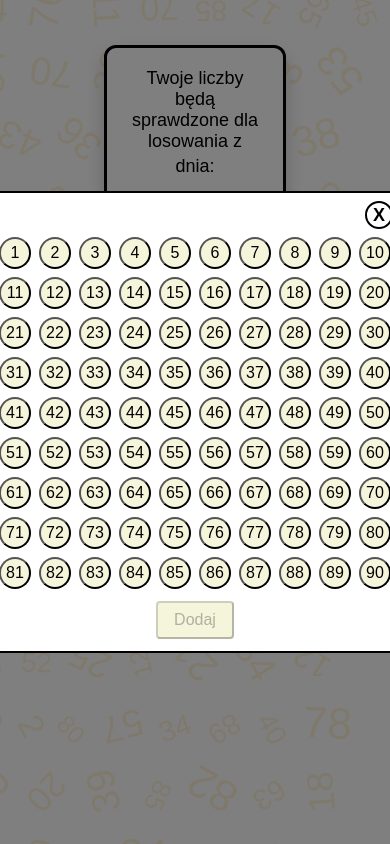
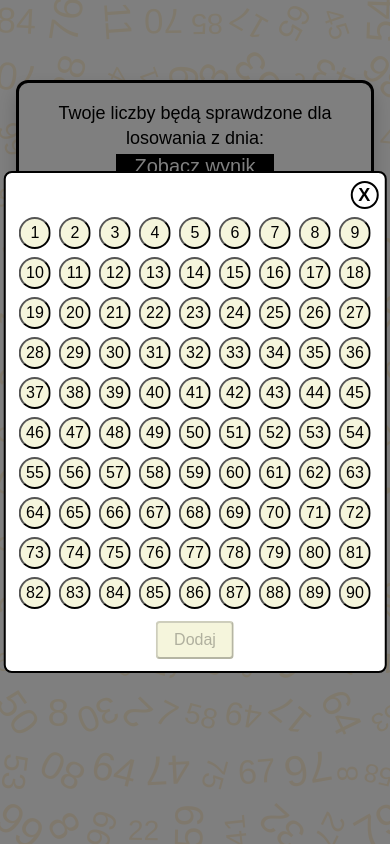
Before and after one commit to AdrianX19/lotto-checker, a plain HTML site: page index.html in a window 390 px wide. Both pictures are taken after a click on the button "Dodaj zestaw". Drawn offline with Linux system fonts and the light colour scheme; no server answers.

Commit message:
Adjusted to mobile

```diff
--- a/index.html
+++ b/index.html
@@ -18,6 +18,7 @@
   <div id="overlay"></div>
   <div class="container">
     <p>Twoje liczby będą sprawdzone dla losowania z dnia: <label id="drawDate"></label></p>
+    <p id="drawNumbers">Zobacz wynik</p>
     <div id="board">
       <div id="numbers">
         <div id="close">X</div>
--- a/lottoAPI.js
+++ b/lottoAPI.js
@@ -1,4 +1,5 @@
 const drawDateLabel = document.querySelector('#drawDate')
+const drawingNumbers = document.querySelector('#drawNumbers')
 const drawingResult = []
 
 async function getLastLottoDrawingDetails() {
@@ -20,9 +21,18 @@ async function getDrawingResults() {
     drawingResult.push(drawDetails['Num' + i])
   }
   console.log(drawingResult)
+  return drawingResult
 }
 
 window.addEventListener('load', async (event) => {
   drawDateLabel.textContent = await getDrawingDate()
   await getDrawingResults()
 });
+
+drawingNumbers.addEventListener('click', async () => {
+  drawingNumbers.textContent = drawingResult
+  drawingNumbers.style.backgroundColor = 'white'
+  drawingNumbers.style.color = 'black'
+  drawingNumbers.style.animation = 'fade 1s'
+  drawingNumbers.style.cursor = 'default'
+})
--- a/style.css
+++ b/style.css
@@ -23,7 +23,6 @@
 }
 
 .container {
-  margin: 20px;
   text-align: center;
   border: 3px solid black;
   box-shadow: 0px 10px 20px rgba(0, 0, 0, 0.2);
@@ -33,8 +32,6 @@
   border-radius: 12px;
   background-color: white;
 }
-
-/* Test */
 
 button {
   cursor: pointer;
@@ -233,3 +230,46 @@ p {
   border-radius: 12px;
   margin: 5px 5px;
 }
+
+#drawNumbers {
+  background-color: black;
+  display: block;
+  width: 50%;
+  margin: 4px auto 0px;
+  font-size: 20px;
+  color: white;
+  cursor: pointer;
+  border: 1px solid black;
+}
+
+@keyframes fade {
+  0% {
+    background-color: black;
+  }
+
+  100% {
+    background-color: white;
+  }
+}
+
+@media (max-width: 600px) {
+  .container {
+    width: 80%;
+    margin: 80px auto;
+  }
+
+  #board {
+    width: 95%;
+  }
+
+  .bcgNum {
+    margin: 4px;
+  }
+
+  #background {
+    width: 110vw;
+    height: 110vh;
+    left: -8px;
+    top: -8px;
+  }
+}
```
